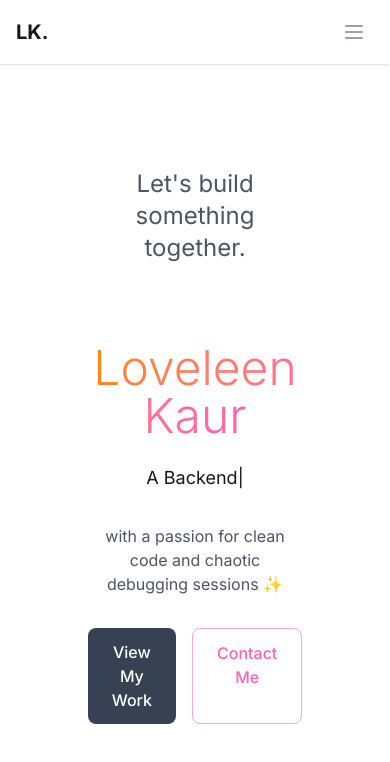
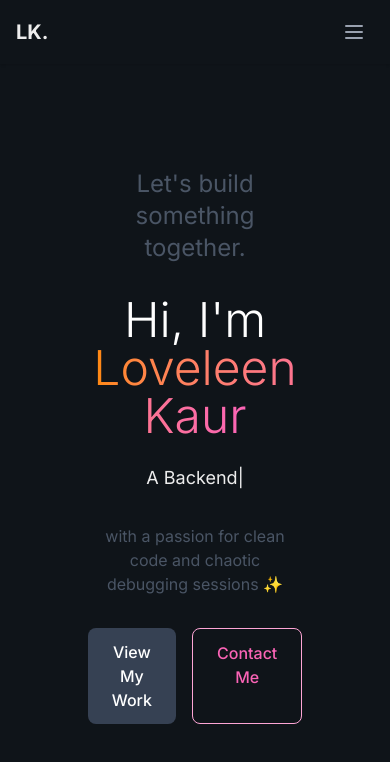
Before and after one commit to loveleen-kaur21/personal-portfolio-v2, a Next.js app: page / in a window 390 px wide. Shown: the top 762 px of the page. Built offline with nearby package versions, Linux system fonts and the light colour scheme.

Commit message:
update mobile view

```diff
--- a/src/app/globals.css
+++ b/src/app/globals.css
@@ -1,8 +1,8 @@
 @import "tailwindcss";
 
 :root {
-  --background: #ffffff;
-  --foreground: #171717;
+  --background: #0f1419;
+  --foreground: #ededed;
 }
 
 @theme inline {
@@ -12,15 +12,14 @@
   --font-mono: var(--font-geist-mono);
 }
 
-@media (prefers-color-scheme: dark) {
-  :root {
-    --background: #0f1419;
-    --foreground: #ededed;
-  }
-}
-
 body {
   background: var(--background);
   color: var(--foreground);
   font-family: Arial, Helvetica, sans-serif;
+  min-height: 100vh;
 }
+
+html {
+  background: var(--background);
+  min-height: 100vh;
+}
```
